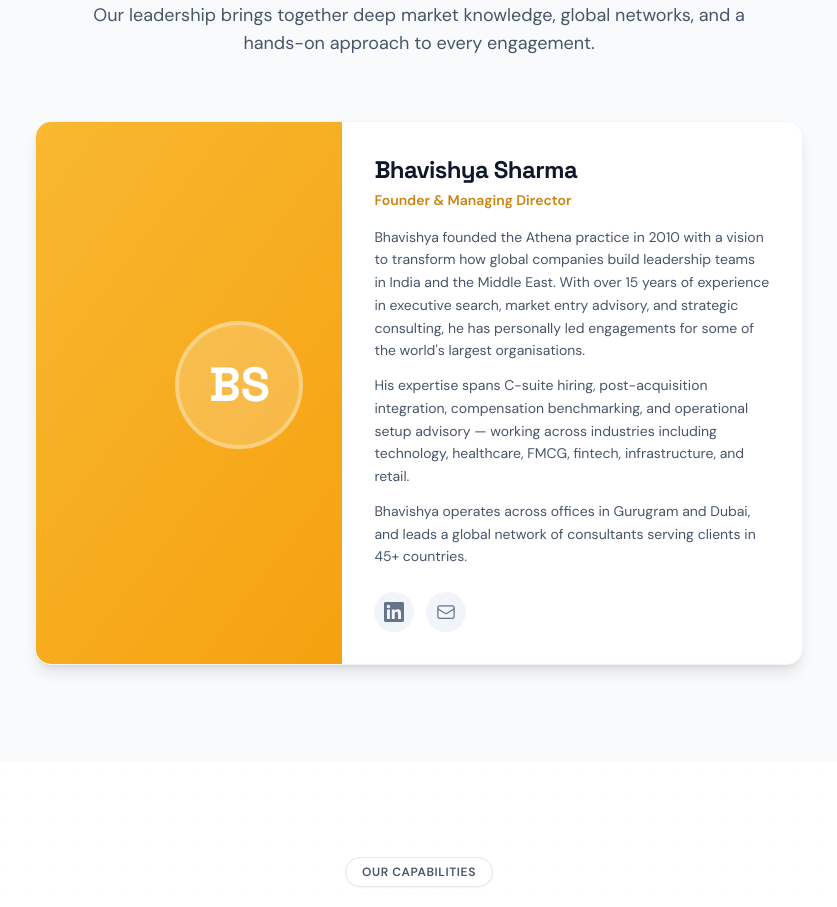
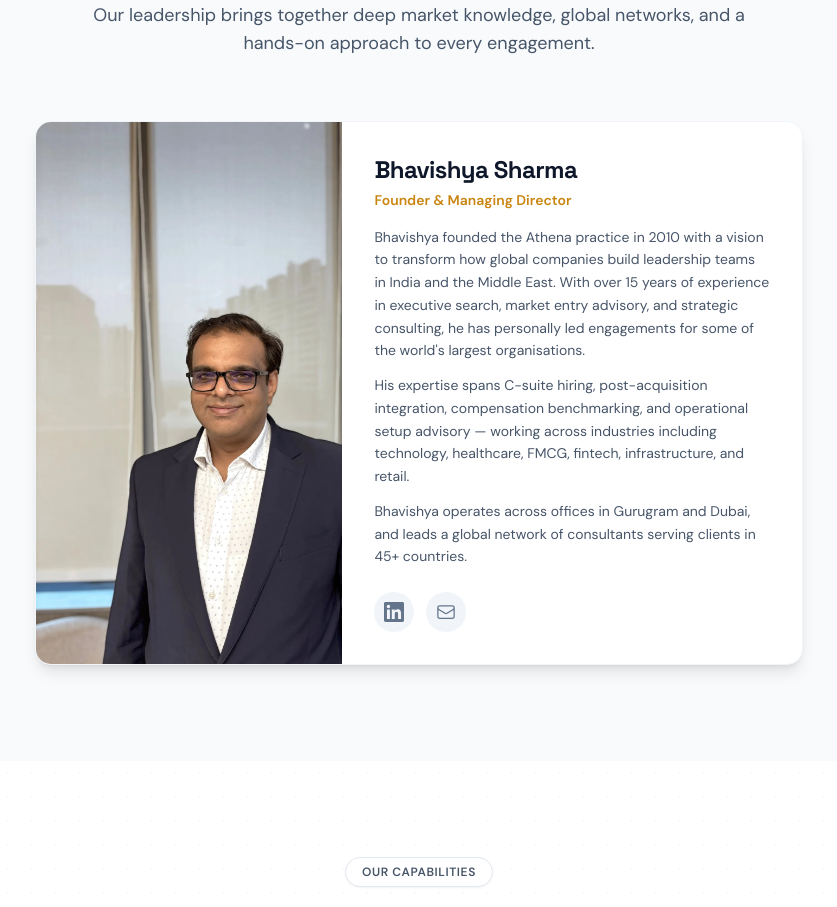
Before and after one commit to Guest012/AthenaMEA, a Next.js app: page /about-us in a window 1280 px wide. Shown: the part 3620-4527 px from the top of the page, without its empty margins (221-1058 px from the left). Built offline with nearby package versions, Linux system fonts and the light colour scheme; no server answers.

Commit message:
Add Bhavishya Sharma photo to About Us leadership section

```diff
--- a/app/about-us/page.tsx
+++ b/app/about-us/page.tsx
@@ -253,13 +253,12 @@ export default function AboutUsPage() {
               <div className="grid md:grid-cols-5 gap-0">
                 {/* Photo */}
                 <div className="md:col-span-2 relative overflow-hidden">
-                  <div className="aspect-[3/4] md:h-full bg-gradient-to-br from-brand-400 to-amber-500 flex items-center justify-center">
-                    {/* Placeholder — will use actual photo when available */}
-                    <div className="text-center p-6">
-                      <div className="h-32 w-32 rounded-full bg-white/20 border-4 border-white/30 flex items-center justify-center mx-auto mb-4">
-                        <span className="text-white font-display text-5xl font-bold">BS</span>
-                      </div>
-                    </div>
+                  <div className="aspect-[3/4] md:h-full bg-slate-100">
+                    <img
+                      src="/bhavishya-sharma.webp"
+                      alt="Bhavishya Sharma — Founder & Managing Director"
+                      className="w-full h-full object-cover object-top"
+                    />
                   </div>
                 </div>
 
```
Also changed, not shown: public/bhavishya-sharma.jpg (added), public/bhavishya-sharma.webp (added).
